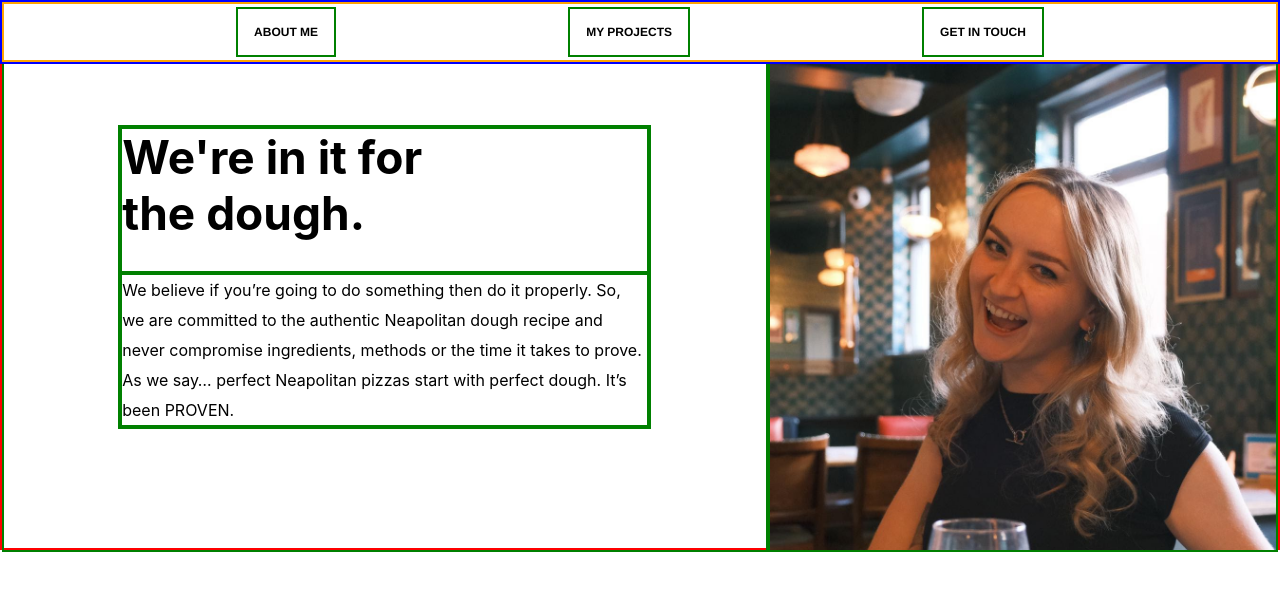
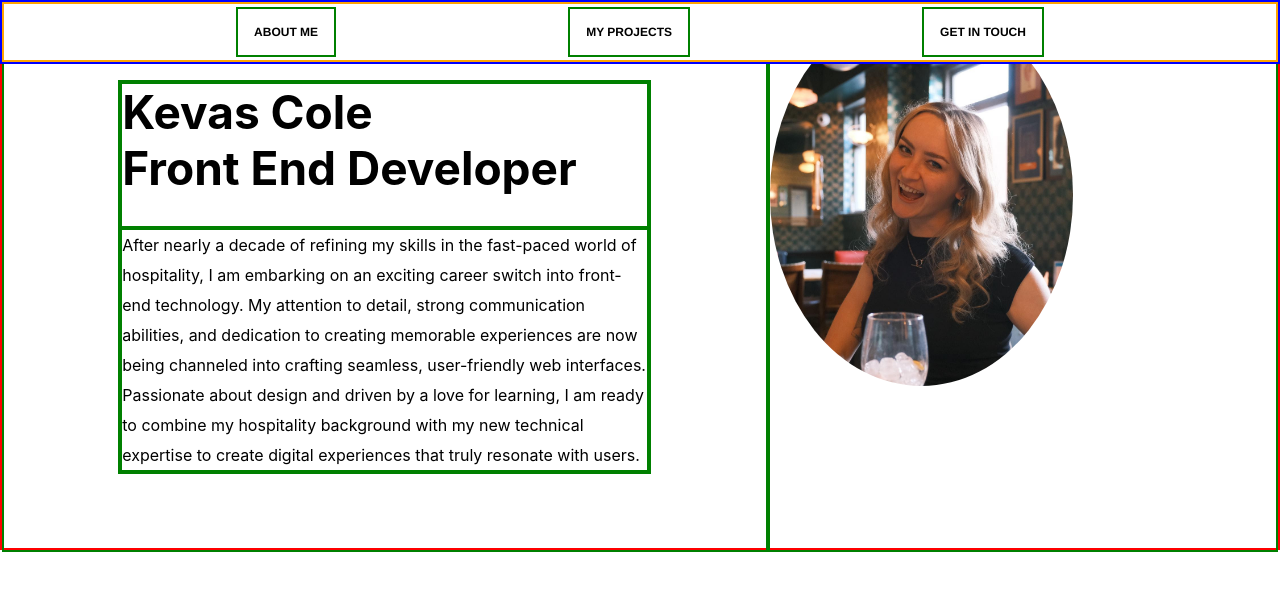
Before and after one commit to Kevasc/KCPortfolio, a React (Create React App) app in the folder my-app/: page / in a window 1280 px wide. Shown: the top 590 px of the page. Built offline with nearby package versions, Linux system fonts and the light colour scheme.

Commit message:
added in about me paragraph and rounded the picture

```diff
--- a/my-app/src/components/body/BodyMiddleSection.css
+++ b/my-app/src/components/body/BodyMiddleSection.css
@@ -1,8 +1,10 @@
-.dough {
+.picture-of-me {
   display: flex;
   background-image: url("../../assets/kcole.jpeg");
   background-size: cover;
-  height: 100%;
+  border-radius: 80%;
+  height: 70%;
+  width: 60%;
 }
 
 .middle-section {
--- a/my-app/src/components/body/BodyMiddleSection.jsx
+++ b/my-app/src/components/body/BodyMiddleSection.jsx
@@ -2,23 +2,27 @@ import React from "react";
 import "./BodyMiddleSection.css";
 const BodyMiddleSection = () => {
   return (
-    <div id="dough" className="middle-section">
+    <div id="picture-of-me" className="middle-section">
       <div className="middle-left-column">
         <div className="middle-column-content">
           <p className="middle-column-title">
-            We're in it for <br /> the dough.
+            Kevas Cole <br /> Front End Developer
           </p>
           <p className="middle-column-text">
-            We believe if you’re going to do something then do it properly. So,
-            we are committed to the authentic Neapolitan dough recipe and never
-            compromise ingredients, methods or the time it takes to prove. As we
-            say… perfect Neapolitan pizzas start with perfect dough. It’s been
-            PROVEN.
+            After nearly a decade of refining my skills in the fast-paced world
+            of hospitality, I am embarking on an exciting career switch into
+            front-end technology. My attention to detail, strong communication
+            abilities, and dedication to creating memorable experiences are now
+            being channeled into crafting seamless, user-friendly web
+            interfaces. Passionate about design and driven by a love for
+            learning, I am ready to combine my hospitality background with my
+            new technical expertise to create digital experiences that truly
+            resonate with users.
           </p>
         </div>
       </div>
       <div className="middle-right-column">
-        <div className="dough"></div>
+        <div className="picture-of-me"></div>
       </div>
     </div>
   );
```
